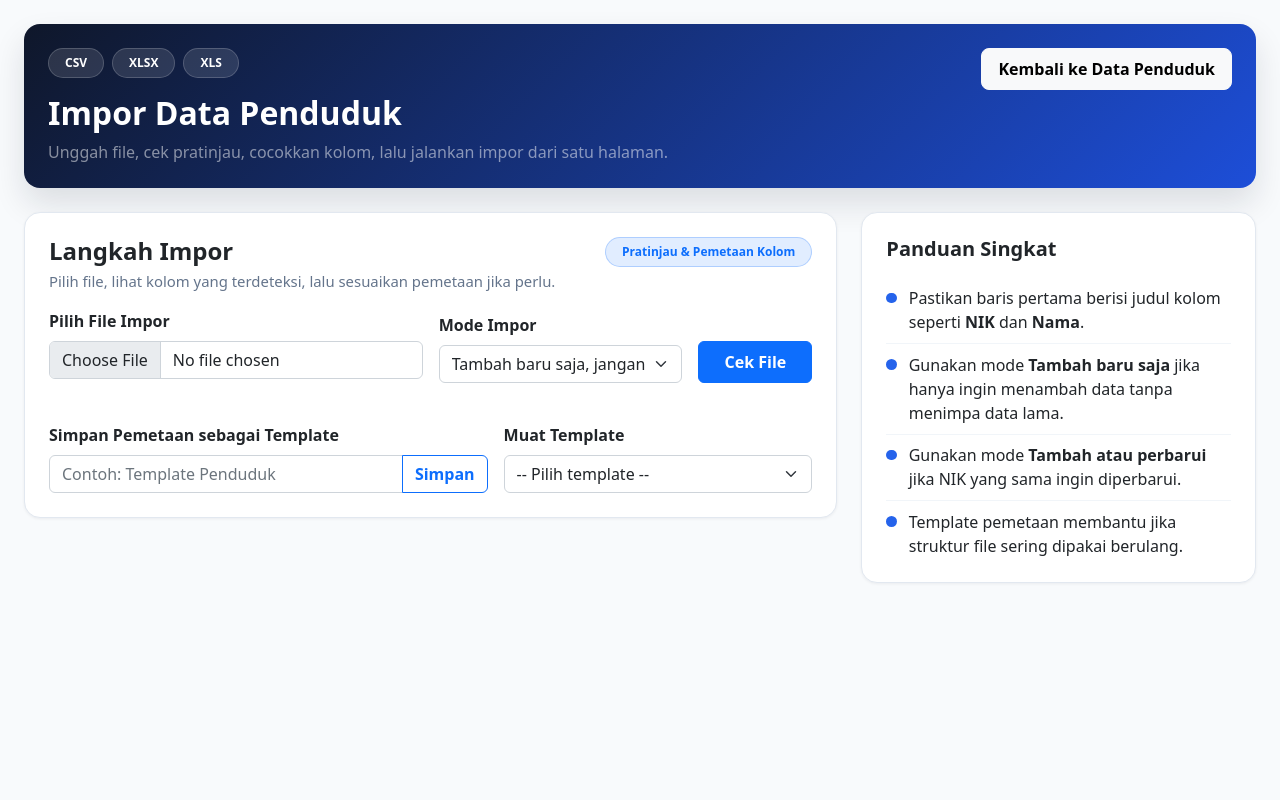
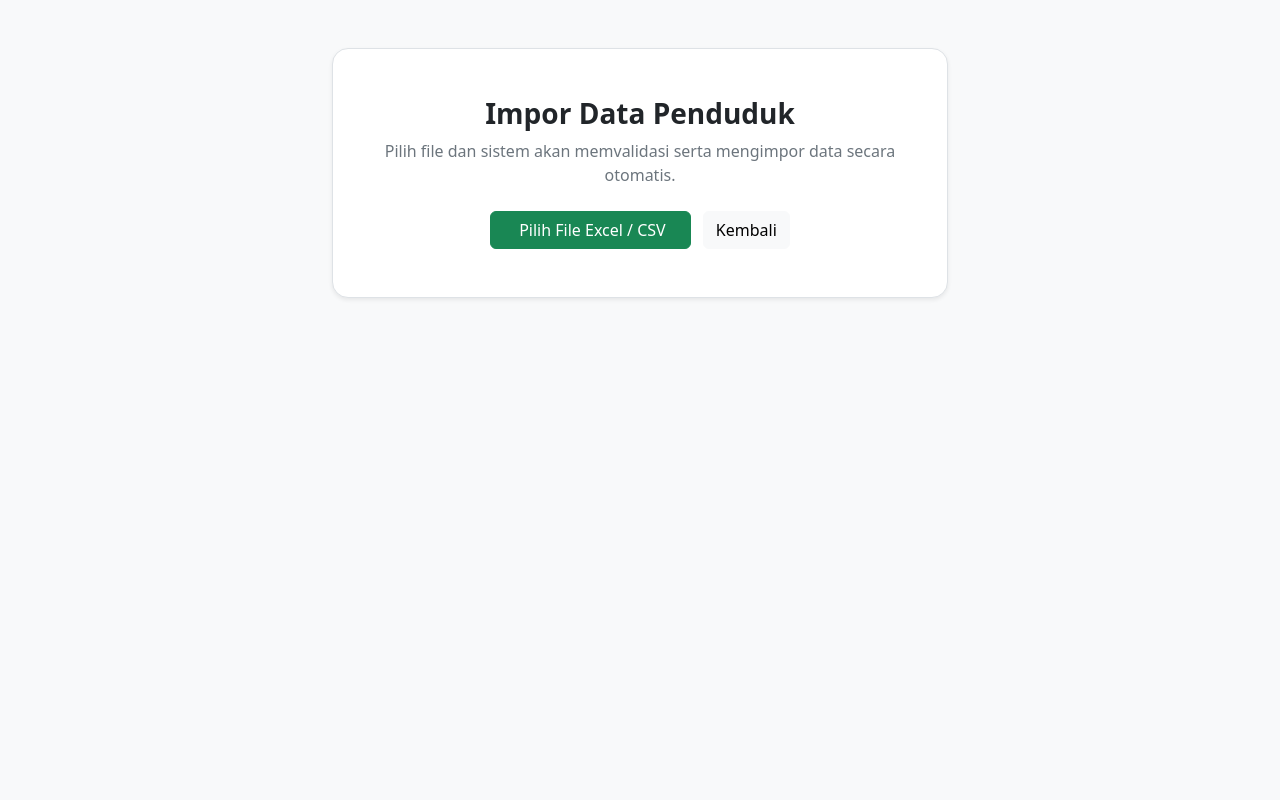
Before and after one commit to blitzattack241-cmd/proker_balaidesa, a PHP site: page /pages/import_upload.php in a window 1280 px wide. Run offline with PHP 8.4, Linux system fonts and the light colour scheme; data that the repository does not hold is empty.

Commit message:
import 12/8

```diff
--- a/api/import_helpers.php
+++ b/api/import_helpers.php
@@ -233,6 +233,122 @@ function suggest_mappings(array $headers): array
     return $suggestions;
 }
 
+function import_mapping_for_headers(array $headers): array
+{
+    $mapping = [];
+    $canon = canonical_map();
+
+    foreach ($headers as $idx => $header) {
+        $mapping[$idx] = $canon[normalize_header($header)] ?? 'skip';
+    }
+
+    return $mapping;
+}
+
+function build_import_record(array $row, array $mapping): array
+{
+    $record = [];
+    $allowedFields = importable_mapping_fields();
+
+    foreach ($row as $idx => $cell) {
+        $field = $mapping[$idx] ?? 'skip';
+        if (!is_string($field) || $field === 'skip' || !in_array($field, $allowedFields, true)) {
+            continue;
+        }
+
+        $value = is_string($cell) ? trim($cell) : $cell;
+        if ($field === 'rt_rw') {
+            $record = array_merge($record, parse_rt_rw_value($value));
+        } elseif ($field === 'ttl') {
+            $record = array_merge($record, parse_ttl_value($value));
+        } else {
+            $record[$field] = $value;
+        }
+    }
+
+    return $record;
+}
+
+function normalize_nik_value($value): string
+{
+    return preg_replace('/\D+/', '', trim((string) $value)) ?? '';
+}
+
+function is_header_like_row(array $row): bool
+{
+    $canon = canonical_map();
+    $matches = 0;
+
+    foreach ($row as $cell) {
+        $field = $canon[normalize_header($cell)] ?? null;
+        if ($field !== null && $field !== 'skip') {
+            $matches++;
+        }
+    }
+
+    return $matches >= 3;
+}
+
+/**
+ * Finds the one supported resident-data header row. A source layout must have
+ * the NIK and Anggota Keluarga/Nama columns plus at least four recognised
+ * fields; otherwise it is rejected before any data can be written.
+ */
+function detect_import_layout(array $rows): array
+{
+    $best = null;
+
+    foreach ($rows as $index => $row) {
+        if (!is_array($row)) {
+            continue;
+        }
+
+        $mapping = import_mapping_for_headers($row);
+        $fields = array_values(array_unique(array_filter($mapping, static function ($field): bool {
+            return $field !== 'skip';
+        })));
+
+        if (!in_array('nik', $fields, true) || !in_array('nama', $fields, true) || count($fields) < 4) {
+            continue;
+        }
+
+        $candidate = [
+            'header_index' => $index,
+            'headers' => array_values($row),
+            'mapping' => $mapping,
+            'fields' => $fields,
+        ];
+
+        if ($best === null || count($candidate['fields']) > count($best['fields'])) {
+            $best = $candidate;
+        }
+    }
+
+    if ($best === null) {
+        throw new InvalidArgumentException('Format header tidak dikenali. File harus memuat kolom NIK dan ANGGOTA KELUARGA/Nama.');
+    }
+
+    $hasDataRow = false;
+    for ($i = $best['header_index'] + 1; $i < count($rows); $i++) {
+        $row = $rows[$i];
+        if (!is_array($row) || is_header_like_row($row)) {
+            continue;
+        }
+
+        $record = build_import_record($row, $best['mapping']);
+        if (strlen(normalize_nik_value($record['nik'] ?? '')) === 16 && trim((string) ($record['nama'] ?? '')) !== '') {
+            $hasDataRow = true;
+            break;
+        }
+    }
+
+    if (!$hasDataRow) {
+        throw new InvalidArgumentException('Tidak ditemukan baris data valid setelah header. Periksa susunan header Excel dan nilai NIK.');
+    }
+
+    return $best;
+}
+
 function parse_rt_rw_value($value): array
 {
     $value = trim((string) $value);
--- a/pages/import_upload.php
+++ b/pages/import_upload.php
@@ -1,211 +1,45 @@
 <?php
-if (session_status() === PHP_SESSION_NONE) session_start();
-require_once __DIR__ . '/../koneksi.php';
+if (session_status() === PHP_SESSION_NONE) {
+    session_start();
+}
 ?>
 <!doctype html>
-<html>
+<html lang="id">
 <head>
   <meta charset="utf-8">
   <meta name="viewport" content="width=device-width, initial-scale=1">
   <title>Impor Data Penduduk</title>
   <link rel="stylesheet" href="/css/styles.css">
-  <style>
-    body {
-      background: #f8fafc;
-    }
+</head>
+<body class="bg-light">
+  <main class="container py-5" style="max-width: 640px;">
+    <section class="bg-white border rounded-4 shadow-sm p-4 p-md-5 text-center">
+      <i class="fas fa-file-excel text-success mb-3" style="font-size: 3rem;"></i>
+      <h1 class="h3 fw-bold">Impor Data Penduduk</h1>
+      <p class="text-muted mb-4">Pilih file dan sistem akan memvalidasi serta mengimpor data secara otomatis.</p>
+      <button id="residentImportButton" class="btn btn-success px-4" type="button">
+        <i class="fas fa-file-import me-1"></i> Pilih File Excel / CSV
+      </button>
+      <a href="/index.php?page=penduduk" class="btn btn-light ms-2">Kembali</a>
+    </section>
+  </main>
 
-    .import-shell {
-      max-width: 1320px;
-      margin: 0 auto;
-    }
-
-    .page-hero {
-      background: linear-gradient(135deg, #0f172a 0%, #1d4ed8 100%);
-      color: #fff;
-      border-radius: 1rem;
-      padding: 1.5rem;
-      box-shadow: 0 1rem 2rem rgba(15, 23, 42, 0.12);
-    }
-
-    .page-hero .badge {
-      background: rgba(255, 255, 255, 0.12);
-      color: #fff;
-      border: 1px solid rgba(255, 255, 255, 0.18);
-    }
-
-    .main-card {
-      background: #fff;
-      border: 1px solid #e2e8f0;
-      border-radius: 1rem;
-      box-shadow: 0 1px 3px rgba(15, 23, 42, 0.06);
-    }
-
-    .subtle-note {
-      color: #64748b;
-      font-size: 0.93rem;
-    }
-
-    .info-list {
-      list-style: none;
-      padding-left: 0;
-      margin-bottom: 0;
-    }
-
-    .info-list li {
-      display: flex;
-      gap: 0.75rem;
-      align-items: flex-start;
-      padding: 0.55rem 0;
-      border-bottom: 1px solid #f1f5f9;
-    }
-
-    .info-list li:last-child {
-      border-bottom: 0;
-      padding-bottom: 0;
-    }
-
-    .info-bullet {
-      width: 0.65rem;
-      height: 0.65rem;
-      border-radius: 999px;
-      background: #2563eb;
-      margin-top: 0.4rem;
-      flex: 0 0 auto;
-    }
-
-    .table-wrap {
-      overflow: auto;
-      border: 1px solid #e2e8f0;
-      border-radius: 0.85rem;
-    }
-
-    .mapping-table {
-      margin-bottom: 0;
-      white-space: nowrap;
-    }
-
-    .mapping-table thead th {
-      background: #f8fafc;
-      color: #475569;
-      font-size: 0.75rem;
-      text-transform: uppercase;
-      letter-spacing: 0.05em;
-      border-bottom: 1px solid #e2e8f0;
-    }
-
-    .mapping-table td,
-    .mapping-table th {
-      border-color: #e2e8f0 !important;
-      vertical-align: middle;
-    }
-
-    .sample-card {
-      background: #f8fafc;
-      border: 1px dashed #cbd5e1;
-      border-radius: 0.85rem;
-      padding: 1rem;
-    }
-
-    .sample-title {
-      font-size: 0.9rem;
-      font-weight: 700;
-      color: #0f172a;
-      margin-bottom: 0.75rem;
-    }
-  </style>
-</head>
-<body>
-  <div class="import-shell container-fluid px-4 py-4">
-    <div class="page-hero mb-4">
-      <div class="d-flex flex-wrap justify-content-between align-items-start gap-3">
+  <input id="residentImportFile" type="file" accept=".csv,.xlsx,.xls" class="d-none">
+  <div id="residentImportProgress" class="position-fixed top-0 start-0 w-100 h-100 d-none align-items-center justify-content-center p-3" style="z-index: 1080; background: rgba(15, 23, 42, .55);">
+    <div class="bg-white rounded-4 shadow-lg p-4" style="width: min(100%, 440px);" role="status" aria-live="polite">
+      <div class="d-flex align-items-center gap-3 mb-3">
+        <div class="spinner-border text-success" aria-hidden="true"></div>
         <div>
-          <div class="d-flex flex-wrap gap-2 mb-3">
-            <span class="badge rounded-pill px-3 py-2">CSV</span>
-            <span class="badge rounded-pill px-3 py-2">XLSX</span>
-            <span class="badge rounded-pill px-3 py-2">XLS</span>
-          </div>
-          <h2 class="fw-bold mb-2">Impor Data Penduduk</h2>
-          <p class="mb-0 text-white-50">Unggah file, cek pratinjau, cocokkan kolom, lalu jalankan impor dari satu halaman.</p>
-        </div>
-        <div class="text-md-end">
-          <a href="/index.php?page=penduduk" class="btn btn-light fw-semibold rounded-3 px-3 py-2">Kembali ke Data Penduduk</a>
+          <h2 class="h5 fw-bold mb-1">Memproses impor penduduk</h2>
+          <p id="residentImportStatus" class="text-muted small mb-0">Menunggu file dipilih.</p>
         </div>
       </div>
-    </div>
-
-    <div class="row g-4 mb-4">
-      <div class="col-lg-8">
-        <div class="main-card p-4">
-          <div class="d-flex justify-content-between align-items-start flex-wrap gap-2 mb-3">
-            <div>
-              <h4 class="fw-bold mb-1">Langkah Impor</h4>
-              <p class="subtle-note mb-0">Pilih file, lihat kolom yang terdeteksi, lalu sesuaikan pemetaan jika perlu.</p>
-            </div>
-            <span class="badge bg-primary-subtle text-primary border border-primary-subtle rounded-pill px-3 py-2">Pratinjau & Pemetaan Kolom</span>
-          </div>
-
-          <form id="frm" enctype="multipart/form-data" class="row g-3 align-items-end">
-            <div class="col-12 col-md-6">
-              <label for="file" class="form-label fw-semibold">Pilih File Impor</label>
-              <input type="file" name="file" id="file" class="form-control" accept=".csv,.xlsx,.xls" required>
-              <div class="form-text"></div>
-            </div>
-            <div class="col-12 col-md-4">
-              <label for="mode" class="form-label fw-semibold">Mode Impor</label>
-              <select id="mode" name="mode" class="form-select">
-                <option value="insert_only">Tambah baru saja, jangan timpa data lama</option>
-                <option value="insert_or_update">Tambah atau perbarui data yang sudah ada (berdasarkan NIK)</option>
-              </select>
-            </div>
-            <div class="col-12 col-md-2 d-grid">
-              <button type="button" id="detect" class="btn btn-primary fw-semibold py-2">Cek File</button>
-            </div>
-          </form>
-
-          <div class="mt-4 row g-3 align-items-center">
-            <div class="col-lg-7">
-              <label for="templateName" class="form-label fw-semibold">Simpan Pemetaan sebagai Template</label>
-              <div class="input-group">
-                <input id="templateName" class="form-control" placeholder="Contoh: Template Penduduk">
-                <button id="saveTemplate" class="btn btn-outline-primary fw-semibold" type="button">Simpan</button>
-              </div>
-            </div>
-            <div class="col-lg-5">
-              <label for="loadTemplate" class="form-label fw-semibold">Muat Template</label>
-              <select id="loadTemplate" class="form-select">
-                <option value="">-- Pilih template --</option>
-              </select>
-            </div>
-          </div>
-        </div>
-      </div>
-
-      <div class="col-lg-4">
-        <div class="main-card p-4 h-100">
-          <h5 class="fw-bold mb-3">Panduan Singkat</h5>
-          <ul class="info-list">
-            <li><span class="info-bullet"></span><span>Pastikan baris pertama berisi judul kolom seperti <strong>NIK</strong> dan <strong>Nama</strong>.</span></li>
-            <li><span class="info-bullet"></span><span>Gunakan mode <strong>Tambah baru saja</strong> jika hanya ingin menambah data tanpa menimpa data lama.</span></li>
-            <li><span class="info-bullet"></span><span>Gunakan mode <strong>Tambah atau perbarui</strong> jika NIK yang sama ingin diperbarui.</span></li>
-            <li><span class="info-bullet"></span><span>Template pemetaan membantu jika struktur file sering dipakai berulang.</span></li>
-          </ul>
-        </div>
-      </div>
-    </div>
-
-    <div id="preview" class="main-card p-4" style="display:none">
-      <div class="d-flex justify-content-between align-items-start flex-wrap gap-2 mb-3">
-        <div>
-          <h4 class="fw-bold mb-1">Pratinjau Data</h4>
-          <p class="subtle-note mb-0">Periksa hasil deteksi dan sesuaikan pemetaan kolom sebelum impor dijalankan.</p>
-        </div>
-        <button id="importBtn" class="btn btn-success fw-semibold px-4 py-2" type="button">Jalankan Impor</button>
-      </div>
-      <div id="mapping" class="mb-4"></div>
-      <div id="sample" class="sample-card"></div>
+      <div class="progress" style="height: .55rem;"><div id="residentImportProgressBar" class="progress-bar progress-bar-striped progress-bar-animated bg-success w-100"></div></div>
+      <div id="residentImportResult" class="small mt-3 d-none"></div>
+      <div class="text-end mt-3"><button id="residentImportDone" type="button" class="btn btn-success d-none">Muat Ulang Data</button></div>
     </div>
   </div>
 
-  <script src="/js/import-preview.js"></script>
+  <script src="/js/resident-import.js"></script>
 </body>
 </html>
```
Also changed, not shown: api/import_detect.php (+5 -15 lines), api/import_execute.php (+19 -28 lines), js/resident-import.js (added, +98 -0 lines), pages/penduduk.php (+19 -24 lines).
